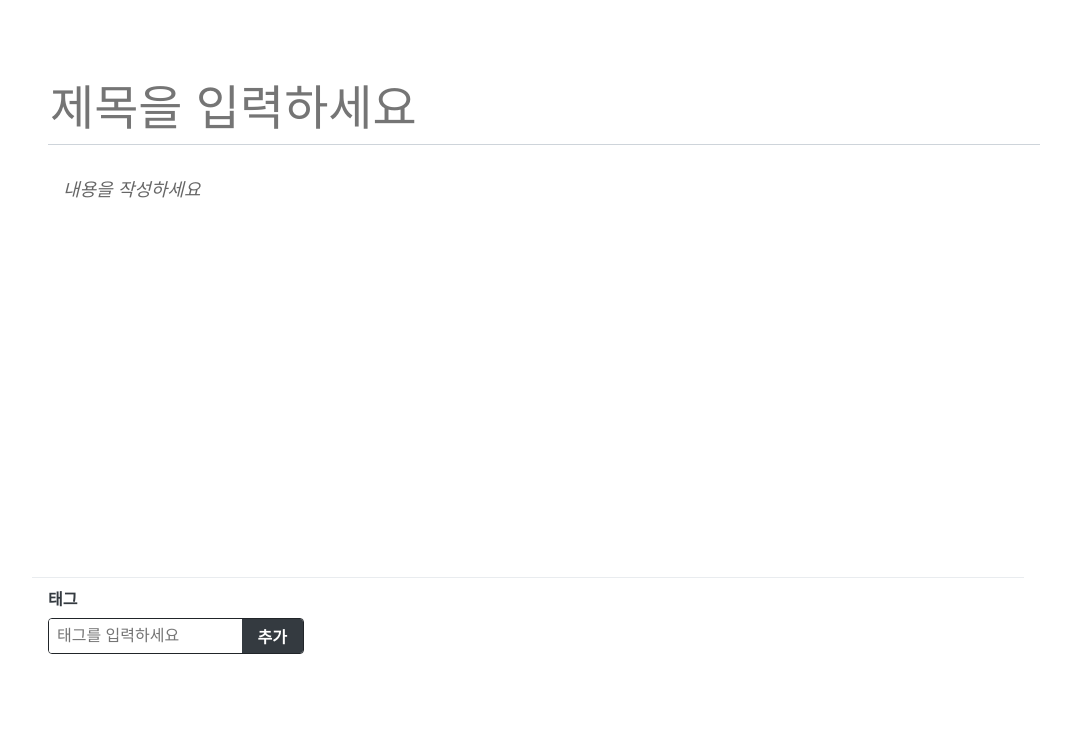
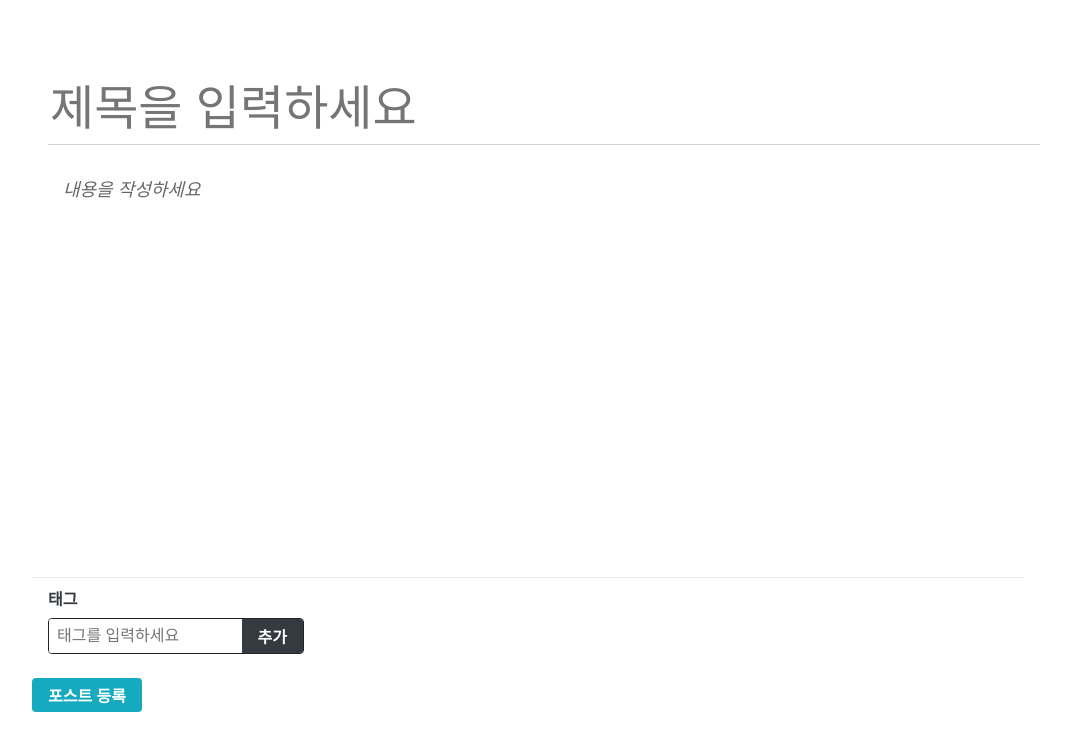
Before and after one commit to upship-kim/Project_React-Blog, a React (Create React App) app in the folder blog-frontend/: page /writer in a window 1280 px wide. Shown: the top 750 px of the page, without its empty margins (112-1183 px from the left). Built offline with nearby package versions, Linux system fonts and the light colour scheme.

Commit message:
creating post insert button

```diff
--- /dev/null
+++ b/blog-frontend/src/components/write/WriteActionButton.js
@@ -0,0 +1,28 @@
+import React from 'react';
+import styled from 'styled-components';
+import Button from '../common/Button';
+
+const WriteActionButtonsBlock = styled.div`
+    margin-top: 1rem;
+    margin-bottom: 3rem;
+    button + button {
+        margin-left: 0.5rem;
+    }
+`;
+/* TagBox에서 사용하는 버튼과 일치하는 높이로 설정한 후 서로 간의 여백 지정 */
+const StyledButton = styled(Button)`
+    height: 2.125rem;
+    & + & {
+        margin-left: 0.5rem;
+    }
+`;
+
+const WriteActionButton = () => {
+    return (
+        <WriteActionButtonsBlock>
+            <StyledButton cyan>포스트 등록</StyledButton>
+        </WriteActionButtonsBlock>
+    );
+};
+
+export default WriteActionButton;
--- a/blog-frontend/src/pages/WritePage.js
+++ b/blog-frontend/src/pages/WritePage.js
@@ -2,12 +2,14 @@ import React from 'react';
 import Responsive from '../components/common/Responsive';
 import Editor from '../components/write/Editor';
 import TagBox from '../components/write/TagBox';
+import WriteActionButton from '../components/write/WriteActionButton';
 
 const WritePage = () => {
     return (
         <Responsive>
             <Editor />
             <TagBox />
+            <WriteActionButton />
         </Responsive>
     );
 };
```
